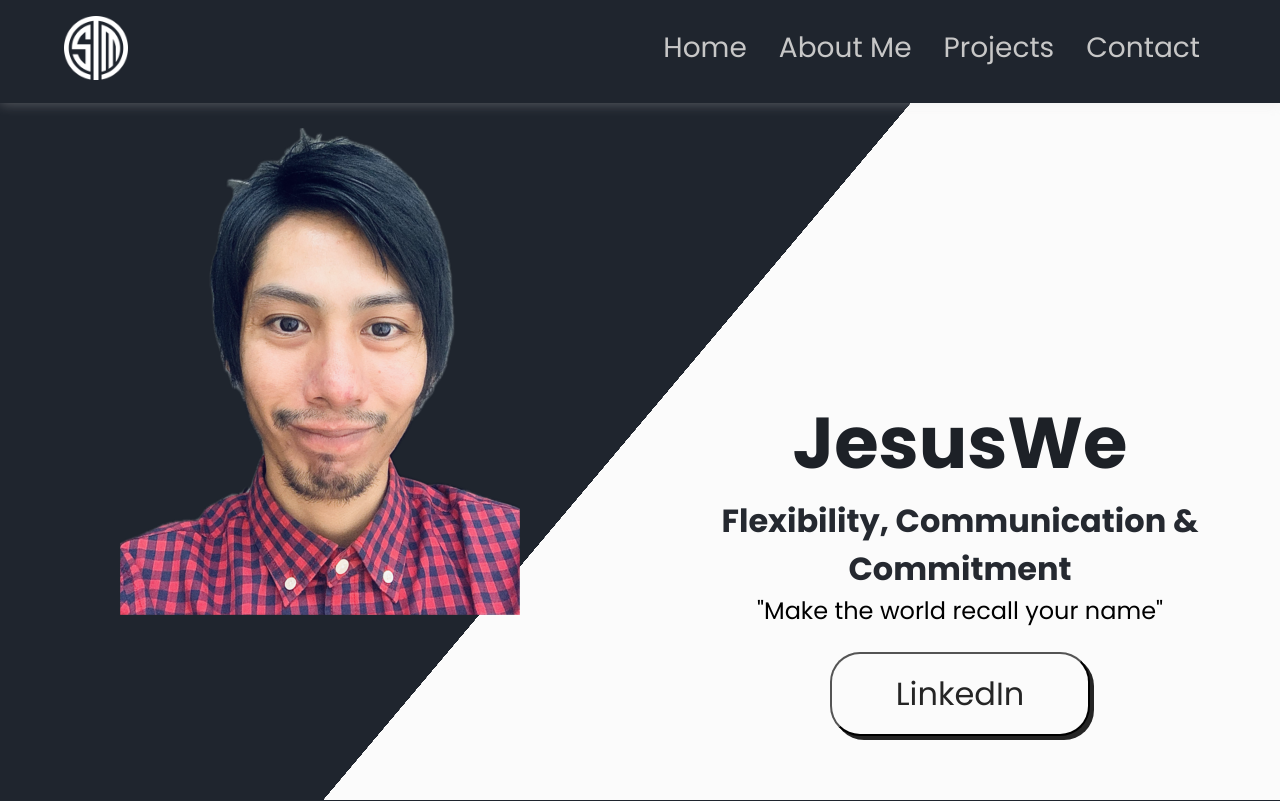
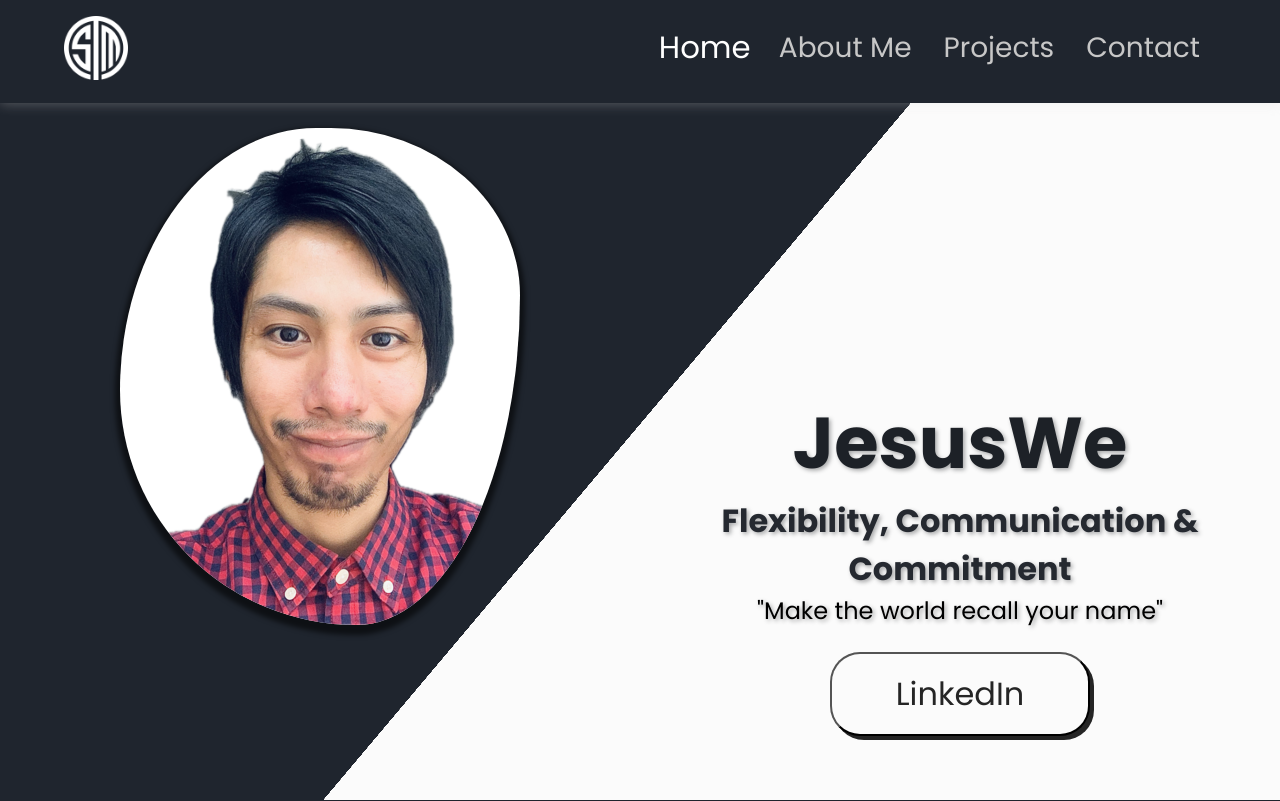
Before and after one commit to JesusWe02/portfolio, a React (Vite) app: page / in a window 1280 px wide. Shown: the top 801 px of the page. Built offline with nearby package versions, Linux system fonts and the light colour scheme.

Commit message:
implement blob on img

```diff
--- a/src/Components/AboutMe/AboutMe.css
+++ b/src/Components/AboutMe/AboutMe.css
@@ -9,10 +9,24 @@
   animation: leftSideAnimation 1s ease forwards;
   animation-delay: 0.1s;
 }
+.container-img > picture > img {
+  background-color: var(--white);
+  box-shadow: 0 5px 5px 5px rgba(0, 0, 0, 0.56);
+  overflow: hidden;
+  animation: blobAnimate 8s ease-in-out infinite;
+  transition: all 0.5s ease-in-out;
+  padding-top: 10px;
+  cursor: pointer;
+}
+.container-img > picture > img:hover {
+  box-shadow: rgba(0, 0, 0, 0.56) 0px 10px 40px 2px;
+  transform: scale(1.03);
+}
 .about-info {
   text-align: center;
   animation: rightSideAnimation 1s ease forwards;
   animation-delay: 0.1s;
+  text-shadow: 2px 2px 4px rgba(39, 43, 44, 0.4);
 }
 .about-info > h1 {
   font-size: 3.5rem;
@@ -118,13 +132,13 @@
   }
   .button-info > button {
     background-color: #fbfbfb;
-    border-radius: 30px;
+    border-radius: 25px;
     box-shadow: #252525 4px 4px 0 0;
     color: #252525;
     cursor: pointer;
-    padding: 0.8rem 2rem;
+    padding: 0.6rem 1.5rem;
     transition: transform 0.3s ease-in-out;
-    font-size: 1.8rem;
+    font-size: 1.6rem;
   }
 }
 
@@ -160,3 +174,13 @@
     opacity: 1;
   }
 }
+
+@keyframes blobAnimate {
+  0%,
+  100% {
+    border-radius: 60% 40% 30% 70% / 60% 30% 70% 40%;
+  }
+  50% {
+    border-radius: 30% 60% 60% 40% / 40% 40% 60% 60%;
+  }
+}
--- a/src/Components/Contact/Contact.css
+++ b/src/Components/Contact/Contact.css
@@ -9,6 +9,7 @@
   text-align: center;
   min-width: 300px;
   position: relative;
+  text-shadow: 2px 2px 4px rgba(220, 220, 220, 0.4);
 }
 .form-container {
   width: 80%;
@@ -29,7 +30,7 @@ textarea {
   min-height: 200px;
   resize: none;
 }
-.form-container input[type="submit"] {
+.form-container input[type='submit'] {
   margin: 0 auto;
   padding: 10px 80px;
   cursor: pointer;
@@ -37,7 +38,7 @@ textarea {
   font-weight: 500;
   transition: transform 200ms;
 }
-.form-container input[type="submit"]:hover {
+.form-container input[type='submit']:hover {
   transform: translateY(-2px);
 }
 .container-footer {
--- a/src/Components/Header/Header.css
+++ b/src/Components/Header/Header.css
@@ -13,7 +13,7 @@
 }
 .logo-container {
   max-width: 64px;
-  animation: downSideAnimation 1s ease forwards;
+  animation: rotateAndSlideLogo 2s ease;
   animation-delay: 0.1s;
 }
 .logo-container img {
@@ -111,6 +111,15 @@
   transform: scale(1.1);
 }
 
+.ul-container > li > .active,
+.ul-container > li > a:hover {
+  color: var(--white);
+  transform: scale(1.1);
+  /* &::before {
+    width: 100%;
+  } */
+}
+
 @media (min-width: 768px) {
   .header-container {
     padding: 1rem 3rem 1rem 3rem;
@@ -157,3 +166,18 @@
     opacity: 1;
   }
 }
+
+@keyframes rotateAndSlideLogo {
+  0% {
+    transform: translateX(-250%) rotate(0deg);
+  }
+  50% {
+    transform: translateX(0) rotate(180deg);
+  }
+  50% {
+    transform: translateX(0) rotate(360deg);
+  }
+  100% {
+    transform: rotate(0deg);
+  }
+}
--- a/src/Components/Header/Header.tsx
+++ b/src/Components/Header/Header.tsx
@@ -1,7 +1,14 @@
-import "./Header.css";
-import { Link } from "react-scroll";
-import logo from "../../imgs/tsmWhiteLogo.png";
-import { useState } from "react";
+import { useState } from 'react';
+import { Link } from 'react-scroll';
+import logo from '../../imgs/tsmWhiteLogo.png';
+import './Header.css';
+
+const navLinks = [
+  { to: 'about', label: 'Home', activeClass: 'active' },
+  { to: 'skills', label: 'About Me' },
+  { to: 'projects', label: 'Projects' },
+  { to: 'contact', label: 'Contact' },
+];
 
 export function Header() {
   const [menu, setMenu] = useState(false);
@@ -14,59 +21,36 @@ export function Header() {
 
   return (
     <header className="header-container">
-      <Link to="about" smooth={true} duration={500} onClick={closeMenu}>
+      <a href="https://jesuswe02.github.io/portfolio/" rel="pageGit">
         <div className="logo-container">
           <img src={logo} alt="logoHeader" />
         </div>
-      </Link>
+      </a>
       <div
-        className={`icon-container ${menu ? "change" : ""}`}
+        className={`icon-container ${menu ? 'change' : ''}`}
         onClick={toggleMenu}
       >
         <div className="bar1"></div>
         <div className="bar2"></div>
         <div className="bar3"></div>
       </div>
-      <nav className={`nav-container ${menu ? "isActive" : ""}`}>
+      <nav className={`nav-container ${menu ? 'isActive' : ''}`}>
         <ul className="ul-container">
-          <li>
-            <Link to="about" smooth={true} duration={500} onClick={closeMenu}>
-              Home
-            </Link>
-          </li>
-          <li>
+          {navLinks.map(({ to, label, activeClass }) => (
+            <li key={to}>
               <Link
-              to="skills"
+                to={to}
                 smooth={true}
                 duration={500}
                 offset={-100}
                 onClick={closeMenu}
+                spy={true}
+                activeClass={activeClass}
               >
-              About Me
+                {label}
               </Link>
             </li>
-          <li>
-            <Link
-              to="projects"
-              smooth={true}
-              duration={500}
-              offset={-100}
-              onClick={closeMenu}
-            >
-              Projects
-            </Link>
-          </li>
-          <li>
-            <Link
-              to="contact"
-              smooth={true}
-              duration={500}
-              offset={-100}
-              onClick={closeMenu}
-            >
-              Contact
-            </Link>
-          </li>
+          ))}
         </ul>
       </nav>
     </header>
--- a/src/Components/Projects/Projects.css
+++ b/src/Components/Projects/Projects.css
@@ -3,6 +3,7 @@
   text-align: center;
   min-width: 300px;
   padding-bottom: 4rem;
+  text-shadow: 2px 2px 4px rgba(39, 43, 44, 0.4);
 }
 .project-container {
   display: flex;
--- a/src/Components/Skills/Skills.css
+++ b/src/Components/Skills/Skills.css
@@ -4,6 +4,7 @@
   text-align: center;
   min-width: 300px;
   padding-bottom: 4rem;
+  text-shadow: 2px 2px 4px rgba(220, 220, 220, 0.4);
 }
 header > h2 {
   padding-top: 2rem;
```
Lines whose indentation alone changed are shown as unchanged.
